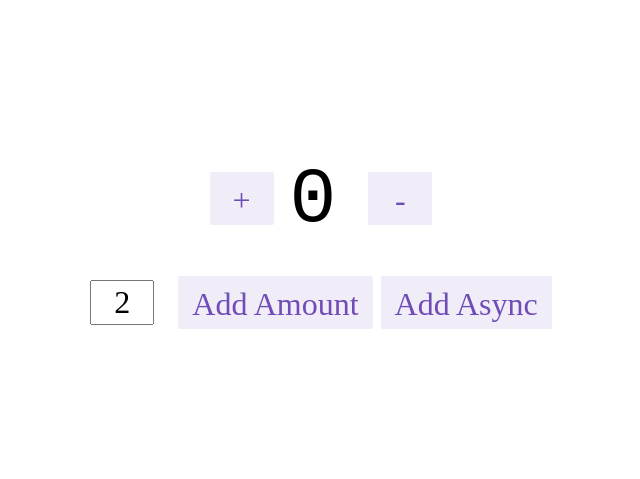
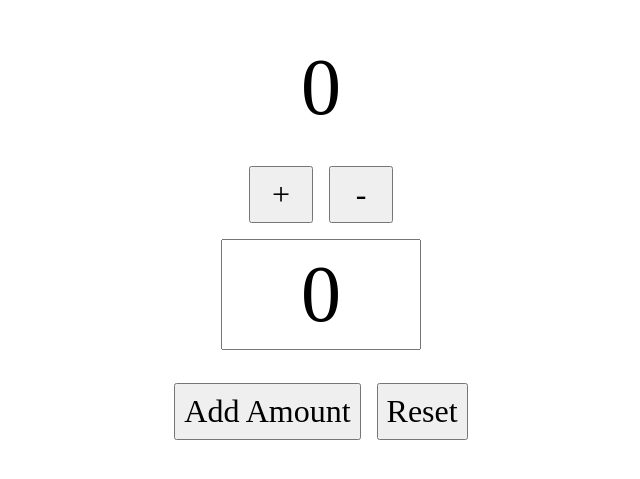
Before and after one commit to Albert0i/react_redux_tutorial, a React (Create React App) app: page / in a window 1280 px wide. Shown: the part 151-630 px from the top of the page, without its empty margins (319-959 px from the left). Built offline with nearby package versions, Linux system fonts and the light colour scheme.

Commit message:
plan to finish

```diff
--- a/src/app/store.js
+++ b/src/app/store.js
@@ -1,8 +1,9 @@
-import { configureStore } from '@reduxjs/toolkit'
+import { configureStore } from "@reduxjs/toolkit";
 import counterReducer from '../features/counter/counterSlice'
 
-export default configureStore({
-  reducer: {
-    counter: counterReducer,
-  },
+export const store = configureStore({
+    reducer: {
+        counter: counterReducer
+    }
+
 })
--- a/src/features/counter/Counter.js
+++ b/src/features/counter/Counter.js
@@ -1,94 +1,42 @@
-import React, { useState } from 'react';
-import { useSelector, useDispatch } from 'react-redux';
-import {
-  decrement,
-  increment,
-  incrementByAmount,
-  incrementAsync,
-  selectCount,
-} from './counterSlice';
-import styles from './Counter.module.css';
+import { useSelector, useDispatch } from "react-redux"
+import { increment, decrement,
+         reset, incrementByAmount } from './counterSlice'
+import { useState } from "react"
 
-export function Counter() {
-  const count = useSelector(selectCount);
-  const dispatch = useDispatch();
-  const [incrementAmount, setIncrementAmount] = useState('2');
+const Counter = () => {
+    const count = useSelector(state => state.counter.count)
+    const dispatch = useDispatch()
+
+    const [ incrementAmount, setIncrementAmount ] = useState(0)
+    const addValue = Number(incrementAmount) || 0
+
+    const resetAll = ()=> {
+        setIncrementAmount(0)
+        dispatch(reset())
+    }
 
   return (
-    <div>
-      <div className={styles.row}>
-        <button
-          className={styles.button}
-          aria-label="Increment value"
-          onClick={() => dispatch(increment())}
-        >
-          +
-        </button>
-        <span className={styles.value}>{count}</span>
-        <button
-          className={styles.button}
-          aria-label="Decrement value"
-          onClick={() => dispatch(decrement())}
-        >
-          -
-        </button>
-      </div>
-      <div className={styles.row}>
-        <input
-          className={styles.textbox}
-          aria-label="Set increment amount"
-          value={incrementAmount}
-          onChange={e => setIncrementAmount(e.target.value)}
-        />
-        <button
-          className={styles.button}
-          onClick={() =>
-            dispatch(incrementByAmount(Number(incrementAmount) || 0))
-          }
-        >
-          Add Amount
-        </button>
-        <button
-          className={styles.asyncButton}
-          onClick={() => dispatch(incrementAsync(Number(incrementAmount) || 0))}
-        >
-          Add Async
-        </button>
-      </div>
-    </div>
-  );
+    <section>
+        <p>{count}</p>
+        <div>
+            <button onClick={() => dispatch(increment())}>+</button>
+            <button onClick={() => dispatch(decrement())}>-</button>
+        </div>
+        <input type='text'
+               value={incrementAmount}
+               onChange={ e=> setIncrementAmount(e.target.value)}
+               />
+
+        <div>
+            <button onClick={ ()=> dispatch(incrementByAmount(addValue)) }>
+                Add Amount
+            </button>
+            <button onClick={ resetAll }>
+                Reset
+            </button>
+        </div>
+    </section>
+  )
 }
 
-
-
-// import React from 'react'
-// import { useSelector, useDispatch } from 'react-redux'
-// import { decrement, increment } from './counterSlice'
-// //import styles from './Counter.module.css'
-
-// function Counter() {
-//   const count = useSelector((state) => state.counter.value)
-//   const dispatch = useDispatch()
-
-//   return (
-//     <div>
-//       <div>
-//         <button
-//           aria-label="Increment value"
-//           onClick={() => dispatch(increment())}
-//         >
-//           Increment
-//         </button>
-//         <span>{count}</span>
-//         <button
-//           aria-label="Decrement value"
-//           onClick={() => dispatch(decrement())}
-//         >
-//           Decrement
-//         </button>
-//       </div>
-//     </div>
-//   )
-// }
-
 export default Counter
--- a/src/features/counter/Counter.module.css
+++ /dev/null
@@ -1,75 +0,0 @@
-.row {
-    display: flex;
-    align-items: center;
-    justify-content: center;
-  }
-
-  .row:not(:last-child) {
-    margin-bottom: 16px;
-  }
-
-  .value {
-    font-size: 78px;
-    padding-left: 16px;
-    padding-right: 16px;
-    margin-top: 2px;
-    font-family: 'Courier New', Courier, monospace;
-  }
-
-  .button {
-    appearance: none;
-    border: none;
-    background: none;
-    font-size: 32px;
-    padding-left: 12px;
-    padding-right: 12px;
-    outline: none;
-    border: 2px solid transparent;
-    color: rgb(112, 76, 182);
-    padding-bottom: 4px;
-    cursor: pointer;
-    background-color: rgba(112, 76, 182, 0.1);
-    border-radius: 2px;
-    transition: all 0.15s;
-  }
-
-  .textbox {
-    font-size: 32px;
-    padding: 2px;
-    width: 64px;
-    text-align: center;
-    margin-right: 8px;
-  }
-
-  .button:hover, .button:focus {
-    border: 2px solid rgba(112, 76, 182, 0.4);
-  }
-
-  .button:active {
-    background-color: rgba(112, 76, 182, 0.2);
-  }
-
-  .asyncButton {
-    composes: button;
-    position: relative;
-    margin-left: 8px;
-  }
-
-  .asyncButton:after {
-    content: "";
-    background-color: rgba(112, 76, 182, 0.15);
-    display: block;
-    position: absolute;
-    width: 100%;
-    height: 100%;
-    left: 0;
-    top: 0;
-    opacity: 0;
-    transition: width 1s linear, opacity 0.5s ease 1s;
-  }
-
-  .asyncButton:active:after {
-    width: 0%;
-    opacity: 1;
-    transition: 0s
-  }
--- a/src/features/counter/counterSlice.js
+++ b/src/features/counter/counterSlice.js
@@ -1,72 +1,37 @@
 import { createSlice } from '@reduxjs/toolkit'
 
+const initialState = {
+    count: 0
+}
 export const counterSlice = createSlice({
     name: 'counter',
-  initialState: {
-    value: 0,
-  },
+    initialState,
     reducers: {
         increment: (state) => {
-      // Redux Toolkit allows us to write "mutating" logic in reducers. It
-      // doesn't actually mutate the state because it uses the immer library,
-      // which detects changes to a "draft state" and produces a brand new
-      // immutable state based off those changes
-      state.value += 1
+            state.count++;
         },
         decrement: (state) => {
-      state.value -= 1
+            state.count--;
+        },
+        reset: (state) => {
+            state.count = 0
         },
         incrementByAmount: (state, action) => {
-      state.value += action.payload
-    },
-  },
+            state.count += action.payload
+        }
+    }
 })
 
-export const { increment, decrement, incrementByAmount } = counterSlice.actions
-
-// The function below is called a thunk and allows us to perform async logic. It
-// can be dispatched like a regular action: `dispatch(incrementAsync(10))`. This
-// will call the thunk with the `dispatch` function as the first argument. Async
-// code can then be executed and other actions can be dispatched
-export const incrementAsync = (amount) => (dispatch) => {
-  setTimeout(() => {
-    dispatch(incrementByAmount(amount))
-  }, 1000)
-}
-
-// The function below is called a selector and allows us to select a value from
-// the state. Selectors can also be defined inline where they're used instead of
-// in the slice file. For example: `useSelector((state) => state.counter.value)`
-export const selectCount = (state) => state.counter.value
-
+export const { increment, decrement, reset, incrementByAmount } = counterSlice.actions
 export default counterSlice.reducer
 
+/*
+   Splitting up redux state object into multiple slices of state.
 
-// import { createSlice } from '@reduxjs/toolkit'
+   So, a slice is really a collection of reducer logic of actions
+   for a single feature in the app.
 
-// export const counterSlice = createSlice({
-//   name: 'counter',
-//   initialState: {
-//     value: 0,
-//   },
-//   reducers: {
-//     increment: (state) => {
-//       // Redux Toolkit allows us to write "mutating" logic in reducers. It
-//       // doesn't actually mutate the state because it uses the Immer library,
-//       // which detects changes to a "draft state" and produces a brand new
-//       // immutable state based off those changes
-//       state.value += 1
-//     },
-//     decrement: (state) => {
-//       state.value -= 1
-//     },
-//     incrementByAmount: (state, action) => {
-//       state.value += action.payload
-//     },
-//   },
-// })
-
-// // Action creators are generated for each case reducer function
-// export const { increment, decrement, incrementByAmount } = counterSlice.actions
-
-// export default counterSlice.reducer
+   For example, a blog might have a slice for post and another
+   slice for comment to handle the logic of each differently.
+   So they each get their own slice.
+*/
```
Also changed, not shown: src/index.js (+11 -11 lines), img/redux1.jpg (added), 1 other file (tests, documents, lock files or other folders). Lines whose indentation alone changed are shown as unchanged.
